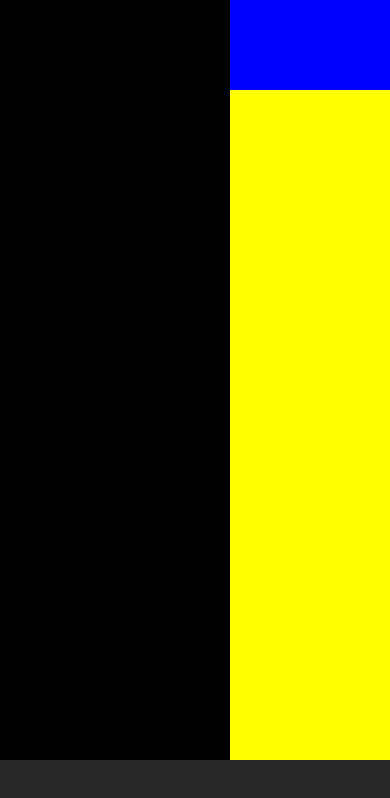
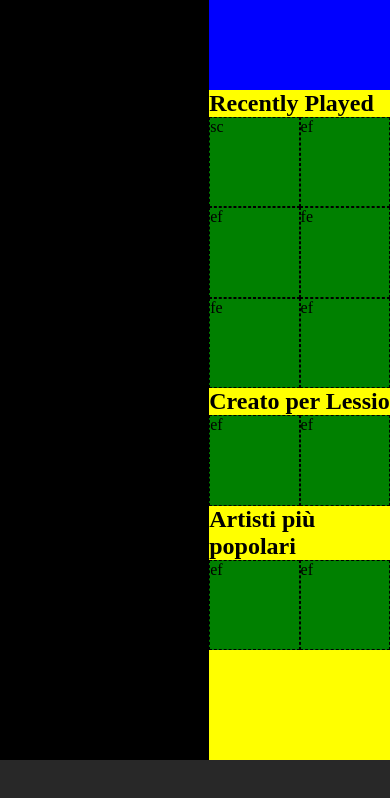
Before and after one commit to AlessioDiMari/html-css-spotifyweb, a plain HTML site: page index.html in a window 390 px wide. Drawn offline with Linux system fonts and the light colour scheme.

Commit message:
cards canzoni/album responsive

```diff
--- a/css/style.css
+++ b/css/style.css
@@ -19,6 +19,7 @@ aside{
 main{
     flex-grow: 1;
     height: 100%;
+    overflow: auto  ;
     background-color: yellow;
 
 }
@@ -28,7 +29,45 @@ main .upgrade{
     background-color: blue;
 }
 
+
+.container-small{
+    display: flex;
+    flex-wrap: wrap;
+}
+
+.container-small .card{
+    width: calc(100% / 6);
+    aspect-ratio: 1/1;
+    background-color: green;
+    border: 1px black dashed;
+}
+
+
 .player{
     background-color: #282828;
     height: 10vh;
 }
+
+
+
+/*******************************
+             Query mid
+********************************/
+@media screen and (max-width: 879px){
+
+    .container-small .card{
+        width: calc(100% / 4);
+    }
+}
+
+
+
+/*******************************
+             Query small
+********************************/
+@media screen and (max-width: 639px){
+
+    .container-small .card{
+        width: calc(100% / 2);
+    }
+}
--- a/index.html
+++ b/index.html
@@ -14,17 +14,32 @@
         <main>
             <div class="upgrade"></div>
             <div class="container-big">
-                <div class="containter-small">
-                    <div class="card"></div>
-                    <div class="card"></div>
-                    <div class="card"></div>
-                    <div class="card"></div>
-                    <div class="card"></div>
-                    <div class="card"></div>
+                <div class="containter-mid">
+                    <h2>Recently Played</h2>
+                    <div class="container-small">
+                        <div class="card">sc</div>
+                        <div class="card">ef</div>
+                        <div class="card">ef</div>
+                        <div class="card">fe</div>
+                        <div class="card">fe</div>
+                        <div class="card">ef</div>
+                    </div>
                 </div>
-                <div class="containter-small"></div>
-                <div class="containter-small"></div>
-                <div class="containter-small"></div>
+                <div class="containter-mid">
+                    <h2>Creato per Lessio</h2>
+                    <div class="container-small">
+                        <div class="card">ef</div>
+                        <div class="card">ef</div>
+                    </div>
+                </div>
+                <div class="containter-mid">
+                    <h2>Artisti più popolari</h2>
+                    <div class="container-small">
+                        <div class="card">ef</div>
+                        <div class="card">ef</div>
+                    </div>
+                </div>
+                <div class="containter-mid"></div>
             </div>
         </main>
     </div>
```
